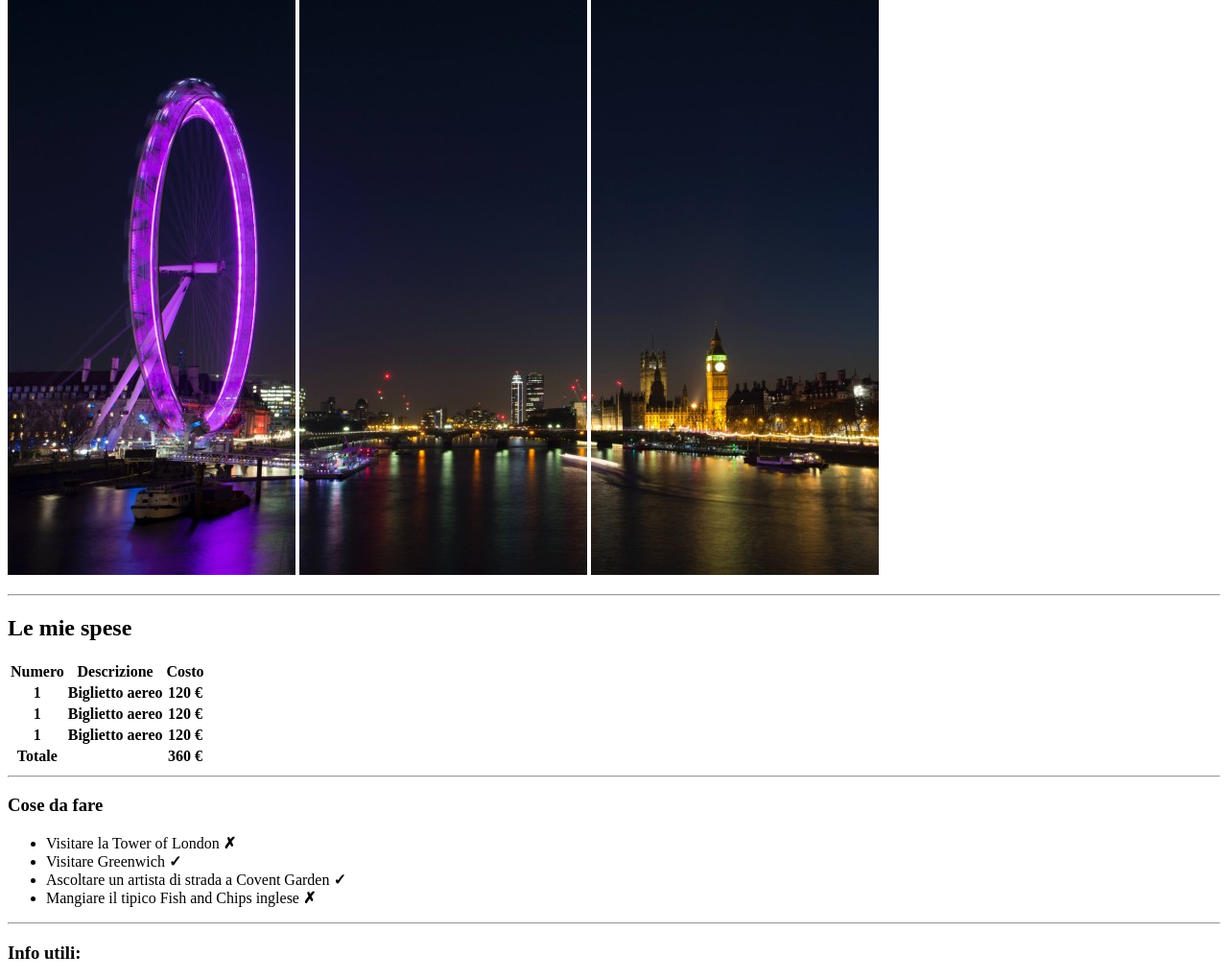
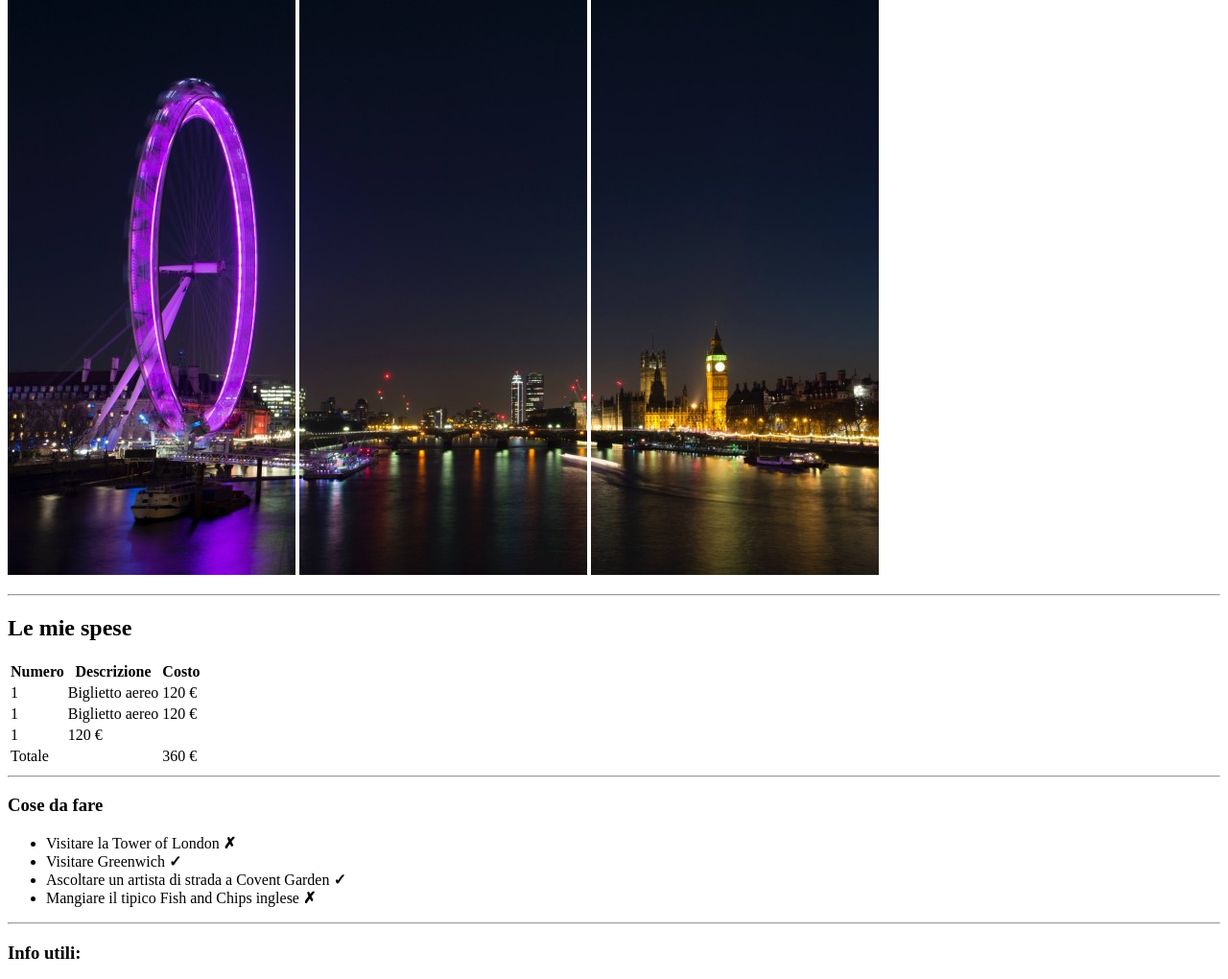
Before and after one commit to SimoneSaramondi/html-london-trip, a plain HTML site: page index.html in a window 1280 px wide. Shown: the part 68-1088 px from the top of the page at 96% size. Drawn offline with Linux system fonts and the light colour scheme.

Commit message:
Salvataggio finale

```diff
--- a/index.html
+++ b/index.html
@@ -33,26 +33,26 @@
                     </thead>
                     <tbody>
                         <tr>
-                            <th>1</th>
-                            <th>Biglietto aereo</th>
-                            <th>120	&euro;</th>
+                            <td>1</td>
+                            <td>Biglietto aereo</td>
+                            <td>120	&euro;</td>
                         </tr>
                         <tr>
-                            <th>1</th>
-                            <th>Biglietto aereo</th>
-                            <th>120	&euro;</th>
+                            <td>1</td>
+                            <td>Biglietto aereo</td>
+                            <td>120	&euro;</td>
                         </tr>
                         <tr>
-                            <th>1</th>
-                            <th>Biglietto aereo</th>
-                            <th>120	&euro;</th>
+                            <td>1</td>
+                            <thdBiglietto aereo</td>
+                            <td>120	&euro;</td>
                         </tr>
                     </tbody>
                     <tfoot>
                         <tr>
-                            <th>Totale</th>
-                            <th></th>
-                            <th>360	&euro;</th>
+                            <td>Totale</td>
+                            <td></td>
+                            <td>360	&euro;</td>
                         </tr>
                     </tfoot>
                 </table>
```
